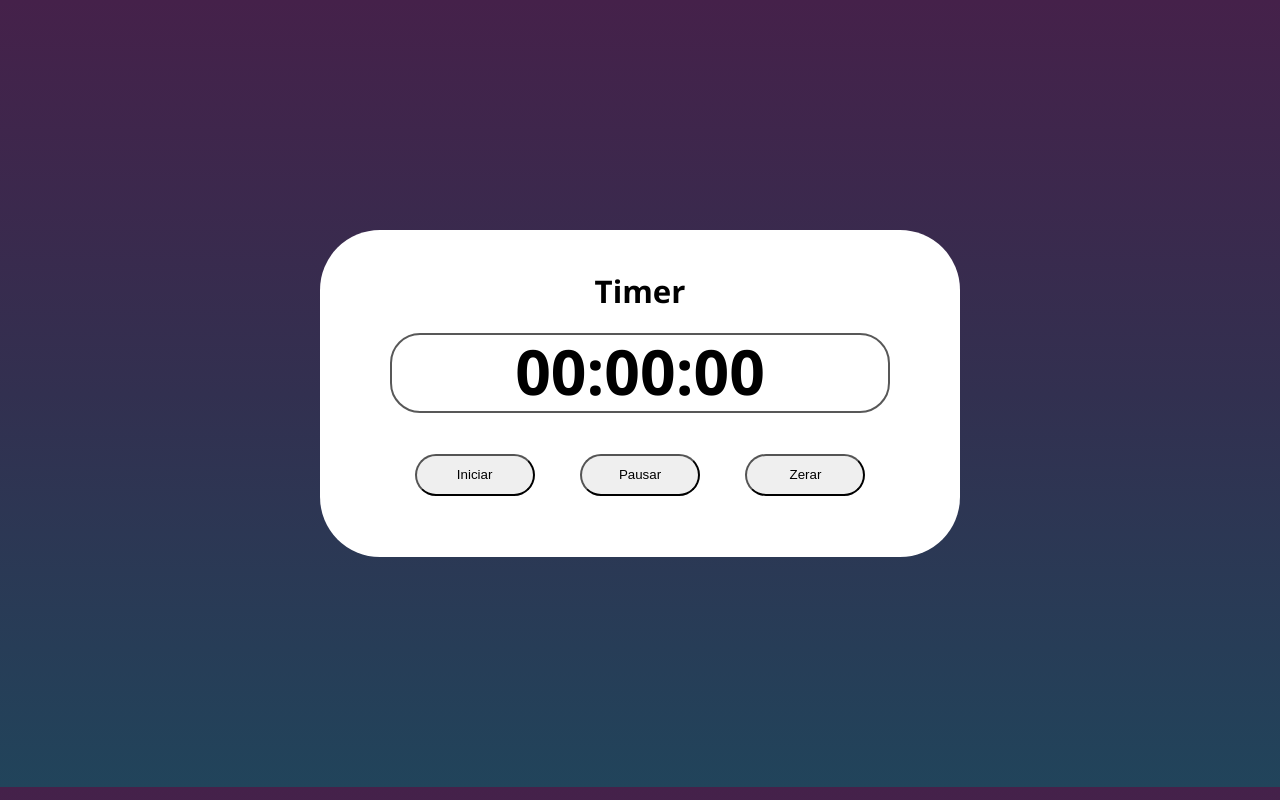
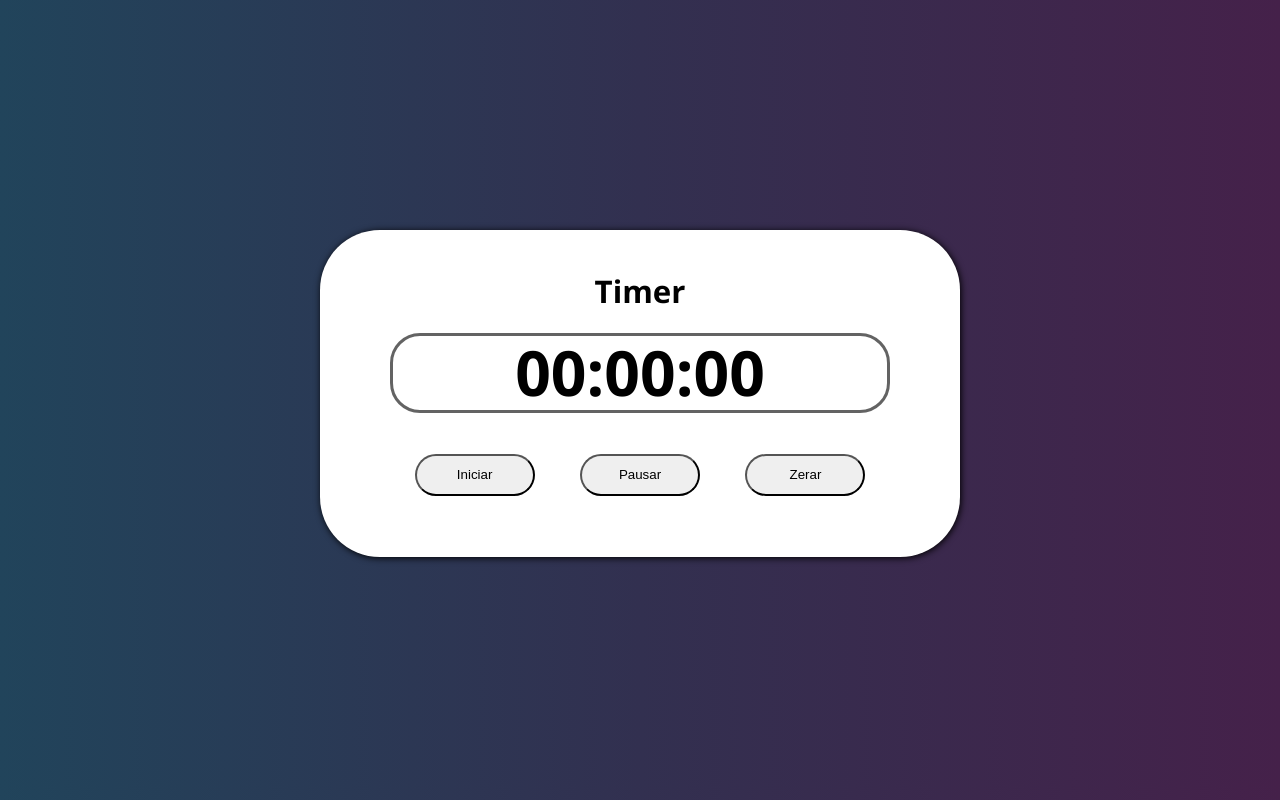
Before and after one commit to rodrigosena2/JavaScript, a plain HTML site: page aula47/index.html in a window 1280 px wide. Drawn offline with nearby package versions, Linux system fonts and the light colour scheme.

Commit message:
Update style.css

```diff
--- a/aula47/assets/css/style.css
+++ b/aula47/assets/css/style.css
@@ -17,7 +17,7 @@ body {
     margin: 0;
     padding: 0;
     /*background: var(--primary-color); */
-    background-image: linear-gradient(to bottom, #45214A, #323050, #21445B);
+    background-image: linear-gradient(to left, #45214A, #323050, #21445B);
     font-family: 'Open Sans', sans-serif;
     font-size: 1.3em;
     line-height: 1.5em;
@@ -31,6 +31,7 @@ body {
     background-color: white;
     padding: 20px;
     border-radius: 60px;
+    box-shadow: 1px 1px 7px black;
 
 }
 
@@ -41,7 +42,7 @@ body {
     margin: auto;
     border-radius: 30px;
     height: 80px;
-    border: 2px solid rgba(0, 0, 0, 0.653);
+    border: 3px solid rgba(0, 0, 0, 0.611);
 }
 
 .iniciar {
```
